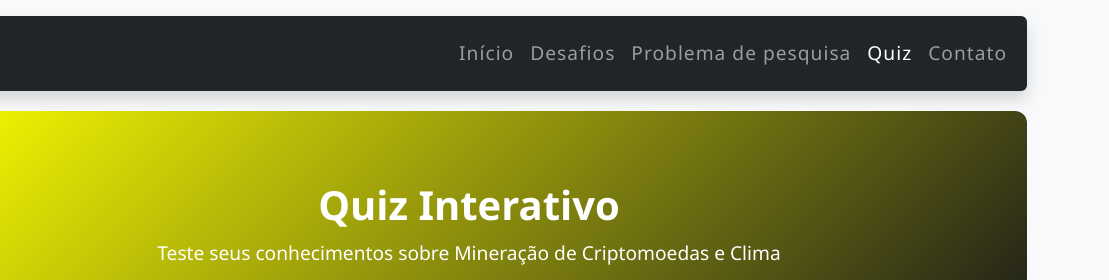
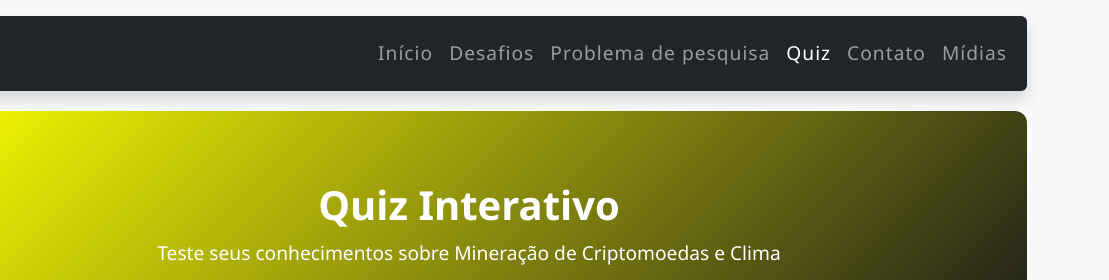
Before and after one commit to borgez77/trabalhoplegeo, a plain HTML site: page quiz.html in a window 1280 px wide. Shown: the top 280 px of the page, 171-1280 px from the left. Drawn offline with nearby package versions, Linux system fonts and the light colour scheme.

Commit message:
Update quiz.html

```diff
--- a/quiz.html
+++ b/quiz.html
@@ -148,6 +148,7 @@
             <li class="nav-item"><a class="nav-link" href="problema.html">Problema de pesquisa</a></li>
             <li class="nav-item"><a class="nav-link active" href="quiz.html">Quiz</a></li>
              <li class="nav-item"><a class="nav-link" href="contato.html">Contato</a></li>
+            <li class="nav-item"><a class="nav-link" href="midias.html">Mídias</a></li>
           </ul>
         </div>
       </div>
```
